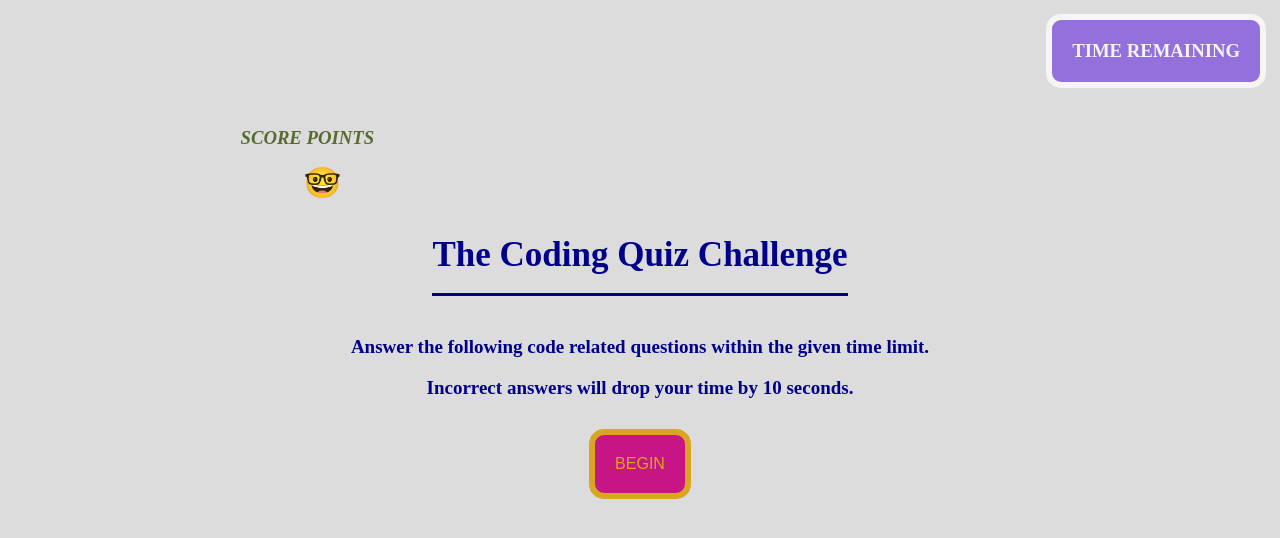
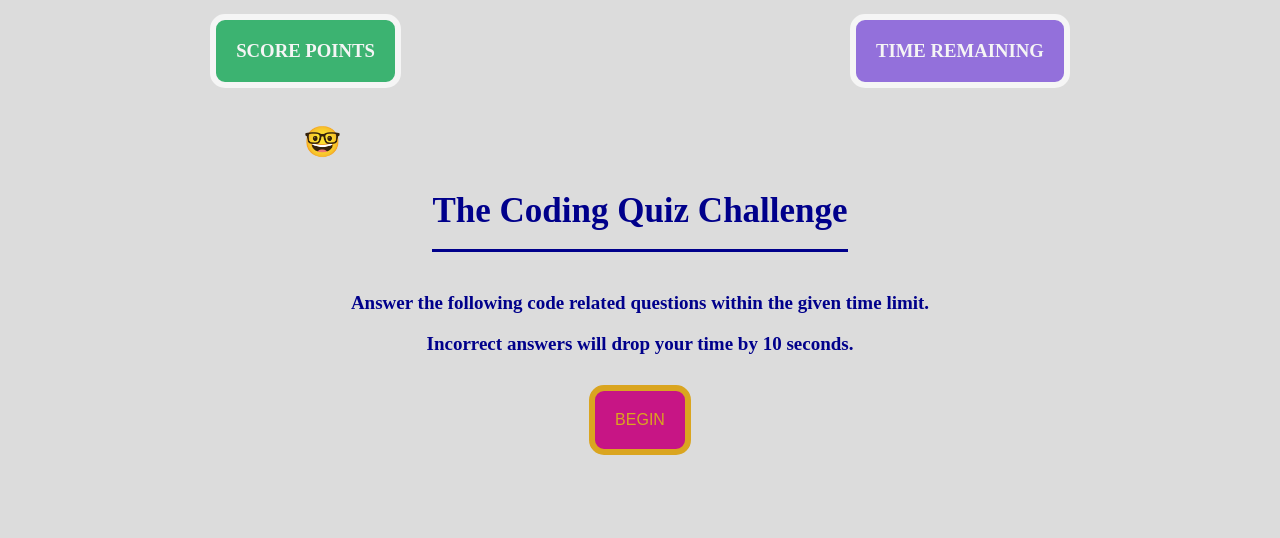
Before and after one commit to tanovese/The-Coding-Quiz, a plain HTML site: page index.html in a window 1280 px wide. Drawn offline with Linux system fonts and the light colour scheme.

Commit message:
Changed header and modified css

```diff
--- a/index.html
+++ b/index.html
@@ -6,10 +6,11 @@
     <meta name="viewport" content="width=device-width, initial-scale=1.0">
     <title>The Coding Quiz</title>
     <link rel="stylesheet" href="./style.css" />
+
 </head>
 
 <header id="header-container">
-
+    <h3 id="score">SCORE POINTS</h3>
     <!-- <h3 id="high-scores-header">VIEW HIGH SCORES</h3> -->
     <h3 id="time">TIME REMAINING</h3>
 
@@ -17,10 +18,9 @@
 
 <body>
 
-    <section id="score-points-container">
-        <h3 id="score">SCORE POINTS</h3>
+    <!-- <section id="score-points-container">  -->
         <p id="emoji">🤓</p>
-    </section>
+    <!-- </section> -->
 
 <section id="quiz-container">
     <h2 id="coding-quiz-title">The Coding Quiz Challenge</h2>
@@ -72,7 +72,6 @@
 </section>
 
     <script src="./script.js"></script>
-
 </body>
 
 <footer>
--- a/style.css
+++ b/style.css
@@ -6,8 +6,19 @@
     display: flex;
     flex-wrap: wrap;
     flex-direction: row;
-    justify-content: end;
+    justify-content: space-evenly;
     margin-bottom: 2%;
+}
+
+#score {
+    color: whitesmoke;
+    margin: 6px;
+    padding: 20px;
+    margin-right: 10%;
+    border: 6px solid whitesmoke;
+    border-radius: 15px;
+    background-color: mediumseagreen;
+    cursor: pointer;
 }
 
 /* #high-scores-header {
@@ -39,17 +50,17 @@
     display: flex;
     flex-wrap: wrap;
     flex-direction: column;
-    justify-content: start;
+    justify-content: space-evenly;
 }
 
-#score {
+/* #score {
     color:darkolivegreen;
     padding: 5px;
     margin: 3px;
     margin-left: 18%;
     font-style: italic;
     font-weight: bold;
-}
+} */
 
 #emoji {
     padding: 5px;
```
Also changed, not shown: images/Screenshot 2023-05-12 012843.png (added), 1 other file.
